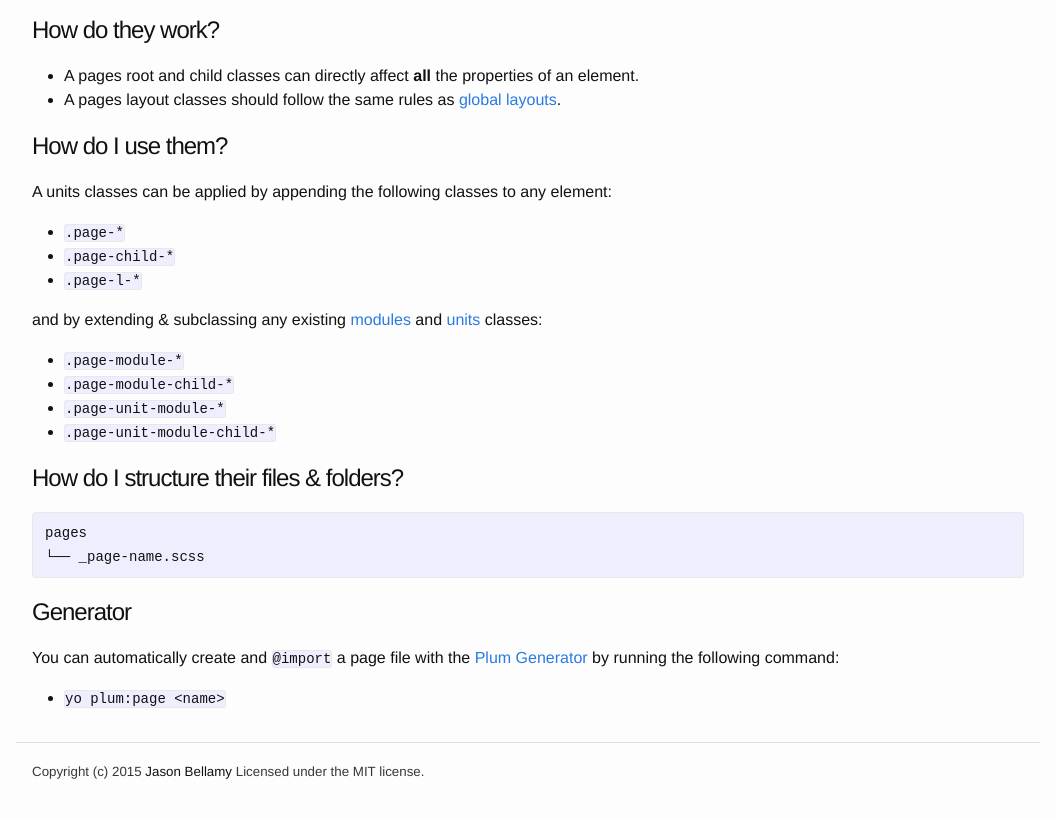
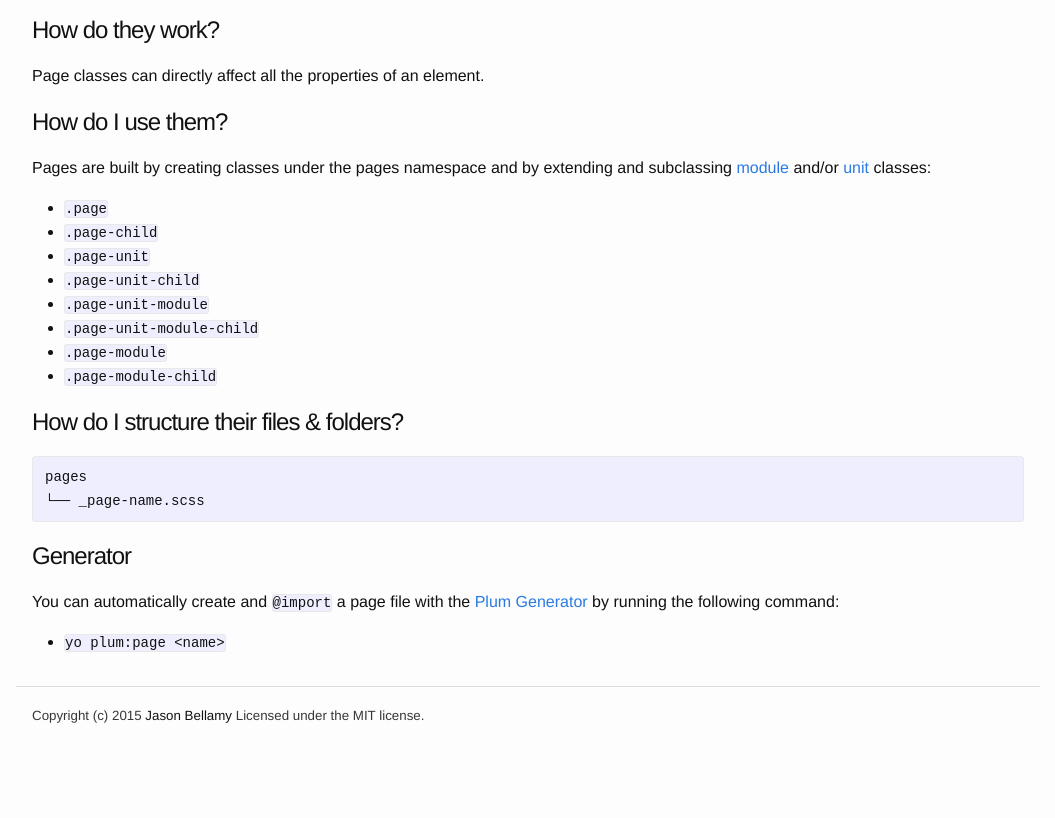
Before and after one commit to plum-css/plum, a Jekyll site: the page built from _docs/pages.md, in a window 1280 px wide, cut to the strip 308-1139 px from the top of the page. Shown: the top 818 px of the strip, without its empty margins (112-1167 px from the left). Built offline with Jekyll 4.4.1, drawn with Linux system fonts in a browser that asks for light colours; nearby versions of some CDN libraries; Markdown is read by kramdown in place of the engine named in the settings; after the commit the page ends 1083 px from its top, so only the background shows below that.

Commit message:
updated the page documentation

```diff
--- a/_docs/pages.md
+++ b/_docs/pages.md
@@ -35,23 +35,20 @@ graph LR;
 
 ## How do they work?
 
-- A pages root and child classes can directly affect **all** the properties of an element.
-- A pages layout classes should follow the same rules as [global layouts](layouts.html).
+Page classes can directly affect all the properties of an element.
 
 ## How do I use them?
 
-A units classes can be applied by appending the following classes to any element:
+Pages are built by creating classes under the pages namespace and by extending and subclassing [module](modules.html) and/or [unit](units.html) classes:
 
- - `.page-*`
- - `.page-child-*`
- - `.page-l-*`
-
-and by extending & subclassing any existing [modules](modules.html) and [units](units.html) classes:
-
- - `.page-module-*`
- - `.page-module-child-*`
- - `.page-unit-module-*`
- - `.page-unit-module-child-*`
+ - `.page`
+ - `.page-child`
+ - `.page-unit`
+ - `.page-unit-child`
+ - `.page-unit-module`
+ - `.page-unit-module-child`
+ - `.page-module`
+ - `.page-module-child`
 
 ## How do I structure their files & folders?
 
```
